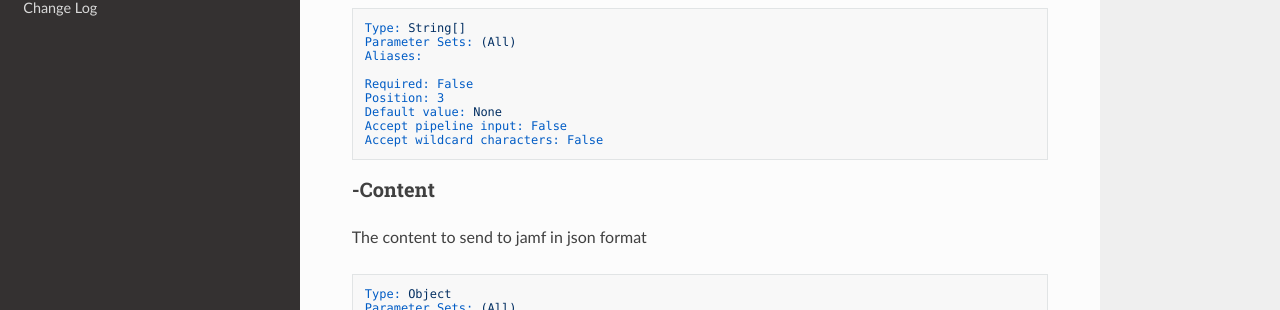
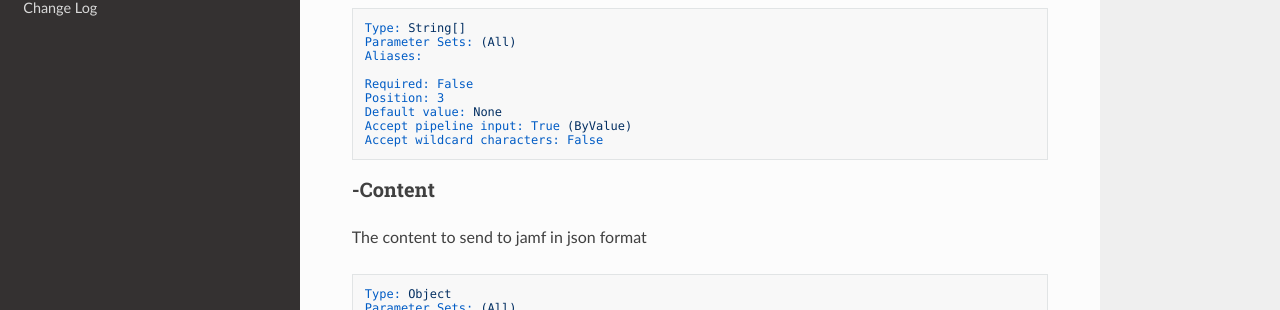
Before and after one commit to TrustyTristan/JamfPSPro, an MkDocs documentation site: the page built from docs/New-Jamf.md, in a window 1280 px wide and 900 px high, scrolled down 927 px. Shown: the part 141-451 px from the top of the window. Built offline with MkDocs 1.6.1, drawn with Linux system fonts in a browser that asks for light colours; nearby versions of some CDN libraries.

````diff
--- a/docs/New-Jamf.md
+++ b/docs/New-Jamf.md
@@ -55,7 +55,7 @@ Aliases:
 Required: False
 Position: 3
 Default value: None
-Accept pipeline input: False
+Accept pipeline input: True (ByValue)
 Accept wildcard characters: False
 ```
 
````
Also changed, not shown: docs/Set-Jamf.md (+1 -1 lines), 8 other files.
